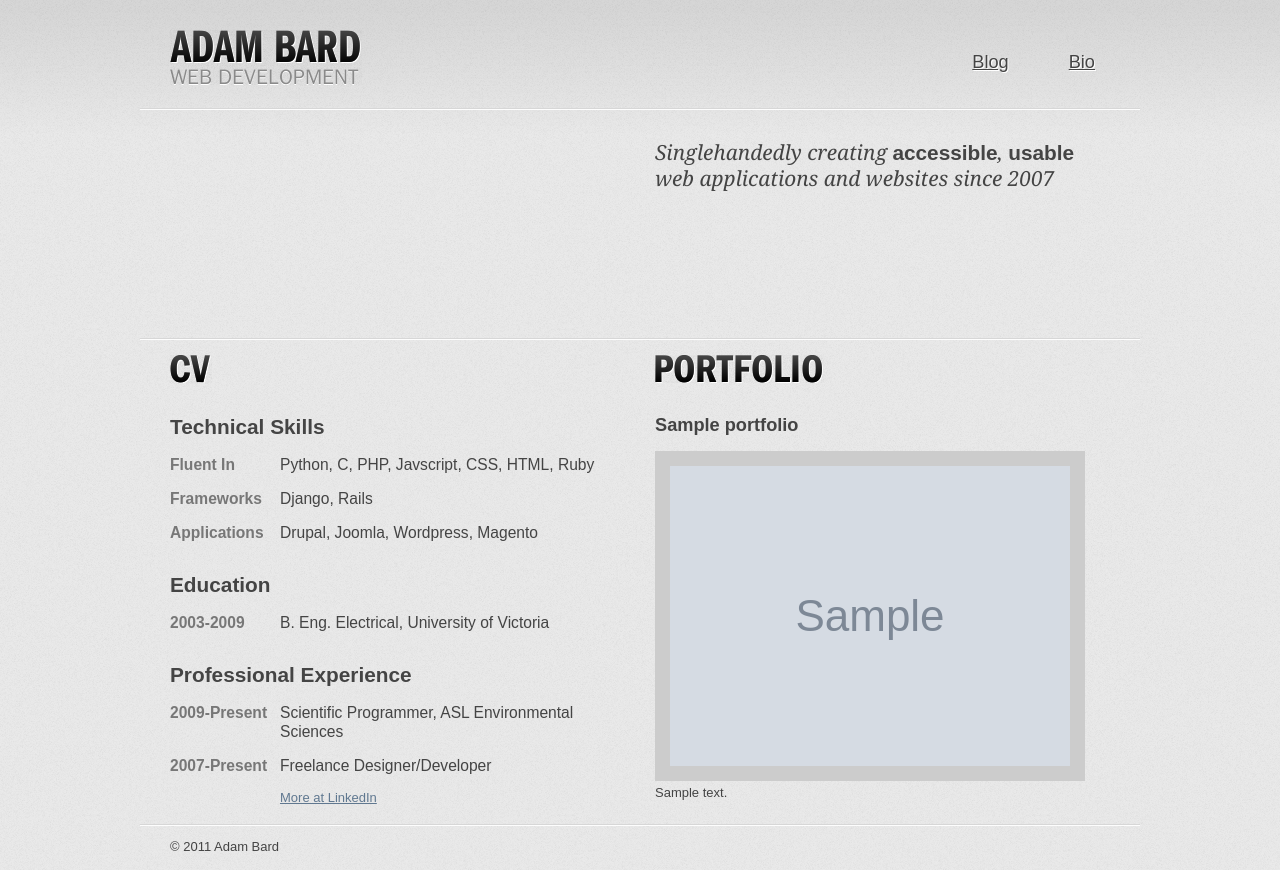
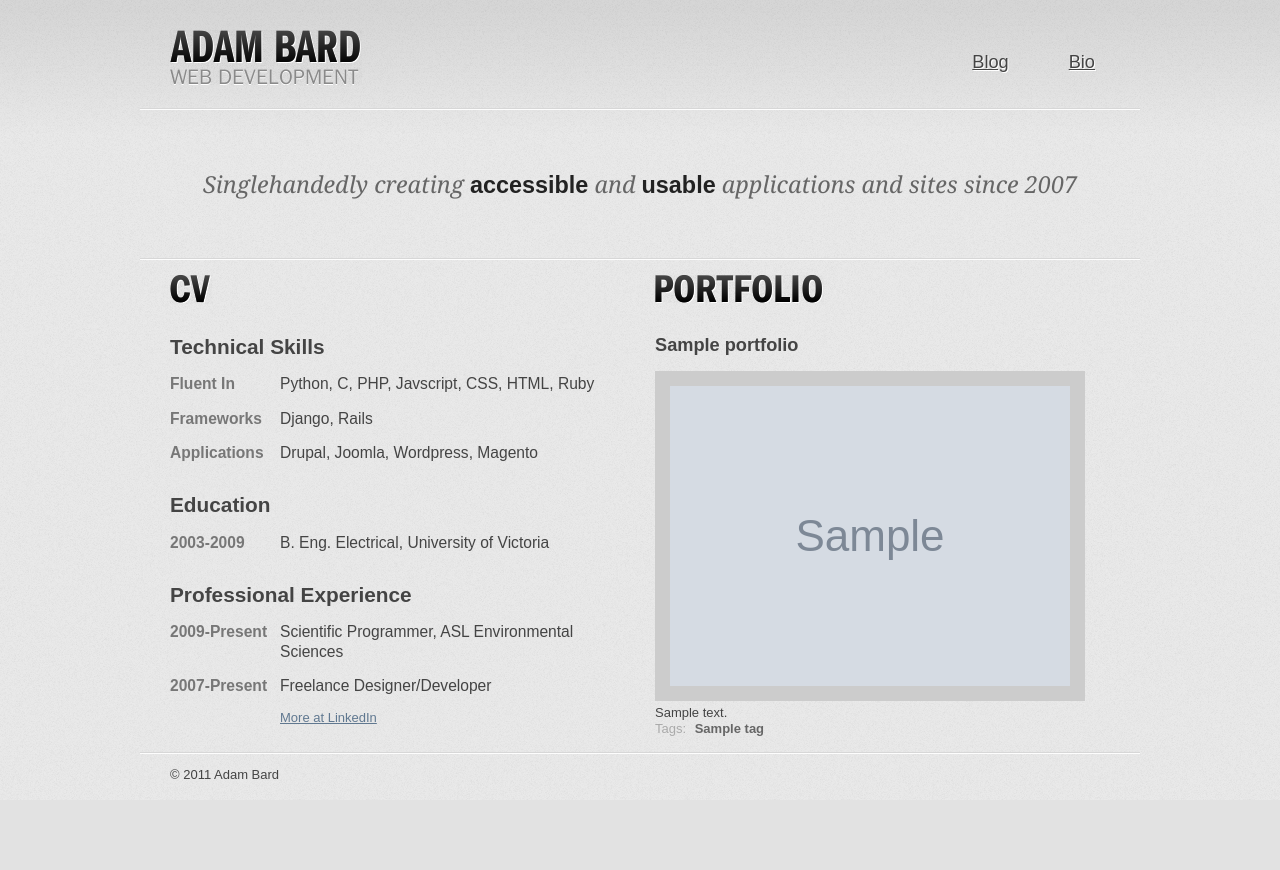
Before and after one commit to adambard/Freelance-Website, a Django app: template templates/core/index.html in a window 1280 px wide. After the commit the page ends 779 px from the top, so only its background shows below. Run offline with Django 3.2, Linux system fonts and the light colour scheme; the template is opened without the code that fills it: most values are stand-ins (such as "Sample title", 1, 10 or a date in 2020); grey boxes marked "Sample" are stand-in pictures; parts of the project's set-up code (start-up, migrations or seed data) failed here and were passed over; some libraries are stand-ins or nearby versions.

Commit message:
Tagging and improvements to individual pages added.

```diff
--- a/freelance/core/admin.py
+++ b/freelance/core/admin.py
@@ -1,4 +1,5 @@
 from django.contrib.admin import site
-from freelance.core.models import PortfolioItem
+from freelance.core.models import PortfolioItem, PortfolioTag
 
 site.register(PortfolioItem)
+site.register(PortfolioTag)
--- a/freelance/core/urls.py
+++ b/freelance/core/urls.py
@@ -2,4 +2,6 @@ from django.conf.urls.defaults import *
 
 urlpatterns = patterns('freelance.core.views',
 		url(r'^$', 'index', name='index'),
+		url(r'^portfolio/$', 'portfolio', name='portfolio'),
+		url(r'^tag/(?P<tag>.*)/$', 'tag', name='tag'),
 )
--- a/freelance/settings/base.py
+++ b/freelance/settings/base.py
@@ -50,6 +50,7 @@ MIDDLEWARE_CLASSES = (
     'django.middleware.csrf.CsrfViewMiddleware',
     'django.contrib.auth.middleware.AuthenticationMiddleware',
     'django.contrib.messages.middleware.MessageMiddleware',
+	'django.contrib.flatpages.middleware.FlatpageFallbackMiddleware',
 )
 
 ROOT_URLCONF = 'freelance.urls'
@@ -63,6 +64,7 @@ INSTALLED_APPS = (
     'django.contrib.admin',
     'django.contrib.admindocs',
     'django.contrib.markup',
+	'django.contrib.flatpages',
 
 # 3rd-party
 	'south',
--- a/media/css/style.css
+++ b/media/css/style.css
@@ -293,23 +293,25 @@ header nav ul li a:hover {
 /************* BODY ****************/
 
 #main #showcase{
-	height: 200px;
-	padding: 0px 30px;
-	padding-bottom: 15px;
+	padding: 45px 30px;
+	padding-bottom: 60px;
 	margin: 0px -30px;
+	text-align: center;
 	background: transparent url('../images/seperator.png') repeat-x bottom left;
 }
 
 #showcase p{
 	font-family: georgia;
-	font-size: 1.6em;
+	font-size: 1.8em;
 	font-style: italic;
+	color: #666;
 }
 
 #showcase p strong{
 	font-family: arial;
 	font-weight: bold;
 	font-style: normal;
+	color: #222;
 }
 #main .columns{
 	padding-top: 15px;
@@ -385,6 +387,21 @@ header nav ul li a:hover {
 	border: 15px solid #ccc;
 }
 
+ul.tags li{
+	display: inline;
+	color: #aaa;
+	padding: 2px 5px 2px 0px;
+}
+ul.tags li a{
+	text-decoration: none;
+	color: #666;
+	font-weight: bold;
+}
+
+ul.tags li a:hover{
+	color: #777;
+}
+
 /************* FOOTER **************/
 footer{
 	background: transparent url('../images/seperator.png') repeat-x top left;
--- a/templates/core/index.html
+++ b/templates/core/index.html
@@ -3,14 +3,7 @@
 
 {% block content %}
 <div id="showcase">
-	<div class="columns">
-		<div class="left column">
-			&nbsp;
-		</div>
-		<div class="right column">
-			<p>Singlehandedly creating <strong>accessible</strong>, <strong>usable</strong> web applications and websites since 2007</p>
-		</div>
-	</div>
+		<p>Singlehandedly creating <strong>accessible</strong> and <strong>usable</strong> applications and sites since 2007</p>
 </div>
 <div class="columns">
 	<div id="cv" class="left column">
@@ -52,19 +45,7 @@
 		<h2>Portfolio</h2>
 		<ul>
 			{% for p in portfolio_items %}
-			<li>
-			<h3>
-				<a{% if p.link %} href="{{ p.link }}"{% endif %}>
-					{{ p.title }}
-				</a>
-				</h3>
-				{% if p.image %}
-					<a{% if p.link %} href="{{ p.link }}"{% endif %}>
-						<img src="{{ p.image.url }}" alt="{{ p.image_alt }}">
-					</a>
-
-				{% endif %}
-				{{ p.description|markdown }}
+			{% include "core/partial/portfolioitem.html" %}
 
 			{% endfor %}
 		</ul>
--- /dev/null
+++ b/templates/core/partial/portfolioitem.html
@@ -0,0 +1,22 @@
+{% load markup %}
+<li>
+	<h3>
+		<a{% if p.link %} href="{{ p.link }}"{% endif %}>
+			{{ p.title }}
+		</a>
+	</h3>
+	{% if p.image %}
+		<a{% if p.link %} href="{{ p.link }}"{% endif %}>
+			<img src="{{ p.image.url }}" alt="{{ p.image_alt }}">
+		</a>
+
+	{% endif %}
+	{{ p.description|markdown }}
+
+	<ul class="tags">
+		<li class="first">Tags:</li>
+		{% for tag in p.tag.all %}
+		<li><a href="{{ tag.get_absolute_url }}">{{ tag }}</a></li>
+		{% endfor %}
+	</ul>
+</li>
```
Also changed, not shown: freelance/core/models.py (+22 -3 lines), freelance/core/views.py (+11 -1 lines), templates/core/portfolio.html (added, +30 -0 lines), templates/tags.html (added, +27 -0 lines), db/freelance.sqlite, freelance/core/migrations/0001_initial.py, freelance/core/migrations/0002_auto__add_field_portfolioitem_frontpage.py (added), support/portfolio_images/douglas.png (added), support/portfolio_images/freelance.png (added), 1 other file.
